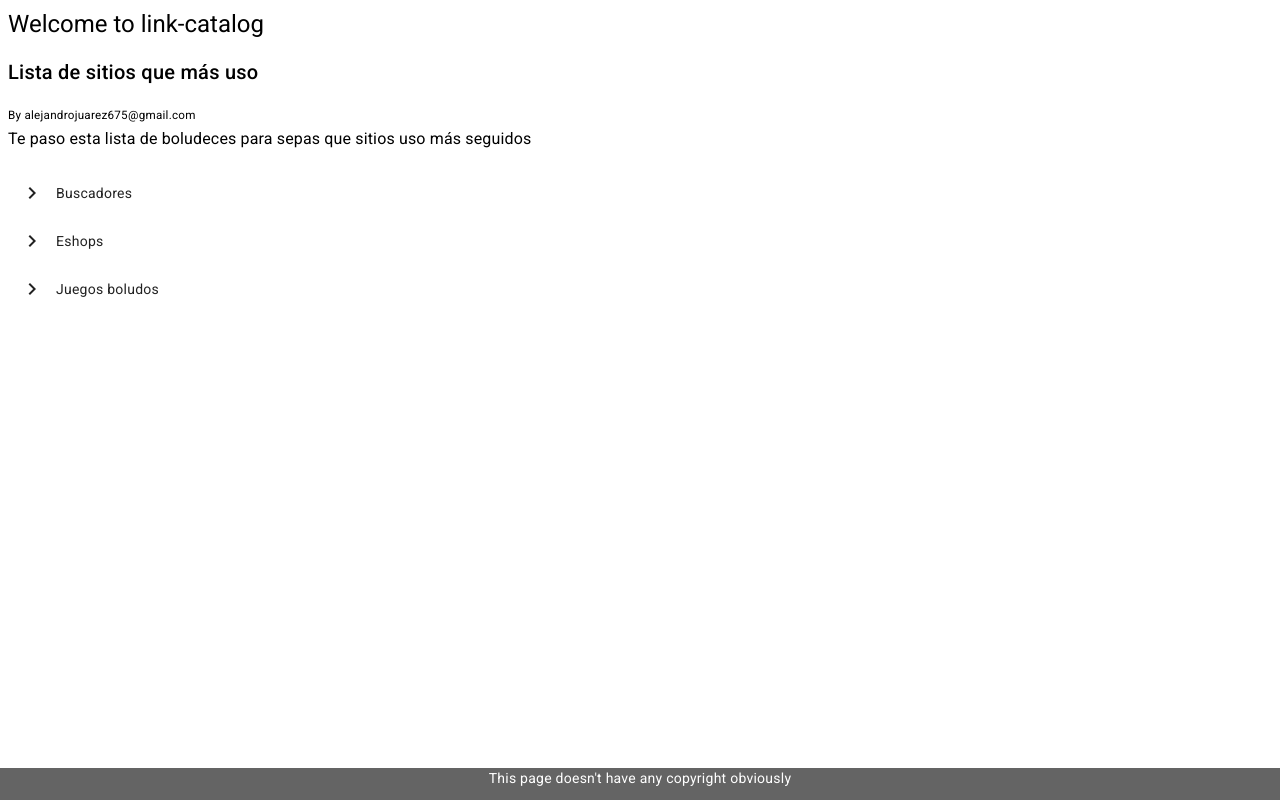
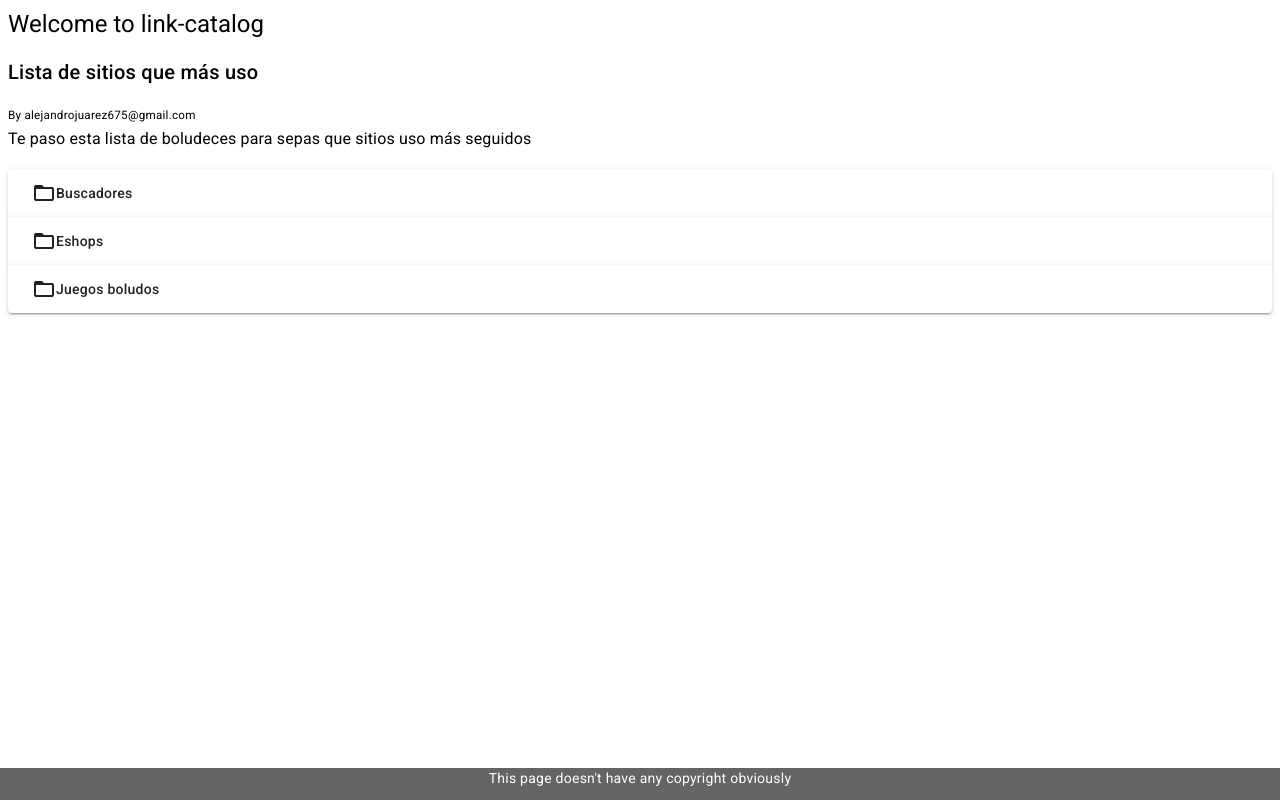
Before and after one commit to alejandrojuarez675/link-catalog, an Angular app: page /demo in a window 1280 px wide. Built offline with nearby package versions, Linux system fonts and the light colour scheme.

Commit message:
add expansion panel

```diff
--- /dev/null
+++ b/src/app/modules/poc/components/link-tree-expantion-panel/link-tree-expantion-panel.component.html
@@ -0,0 +1,24 @@
+<mat-accordion>
+  <mat-expansion-panel hideToggle *ngFor="let node of data">
+    <mat-expansion-panel-header>
+      <mat-panel-title>
+        <ng-container *ngIf="node.link">
+          <a [href]="node.link" target="_blank">
+            <app-link-chip [text]="node.title" srcImg="{{node.link}}/favicon.ico"></app-link-chip>
+          </a>
+        </ng-container>
+        <ng-container *ngIf="!node.link">
+          <mat-icon class="mat-icon-rtl-mirror">
+            folder_open
+          </mat-icon>
+          {{node.title}}
+        </ng-container>
+      </mat-panel-title>
+    </mat-expansion-panel-header>
+
+    <ng-container *ngIf="!node.link">
+      <app-link-tree-expantion-panel [data]="node.nodes"></app-link-tree-expantion-panel>
+    </ng-container>
+
+  </mat-expansion-panel>
+</mat-accordion>
--- /dev/null
+++ b/src/app/modules/poc/components/link-tree-expantion-panel/link-tree-expantion-panel.component.ts
@@ -0,0 +1,13 @@
+import { Component, Input } from '@angular/core';
+import { LinkNode } from 'src/app/shared/models/dashboard';
+
+@Component({
+  selector: 'app-link-tree-expantion-panel',
+  templateUrl: './link-tree-expantion-panel.component.html',
+  styleUrls: ['./link-tree-expantion-panel.component.sass']
+})
+export class LinkTreeExpantionPanelComponent {
+  @Input() data!: LinkNode[];
+  panelOpenState = false;
+
+}
--- a/src/app/modules/poc/pages/poc-page/poc-page.component.html
+++ b/src/app/modules/poc/pages/poc-page/poc-page.component.html
@@ -1,4 +1,4 @@
 <h2>{{data.data.title}}</h2>
 <small>By {{data.creator}}</small>
 <h3>{{data.data.description}}</h3>
-<app-link-tree></app-link-tree>
+<app-link-tree-expantion-panel [data]="data.data.nodes"></app-link-tree-expantion-panel>
```
Also changed, not shown: src/app/modules/poc/poc.module.ts (+14 -8 lines), src/app/modules/poc/components/link-tree-expantion-panel/link-tree-expantion-panel.component.sass (added), 1 other file (tests, documents, lock files or other folders).
